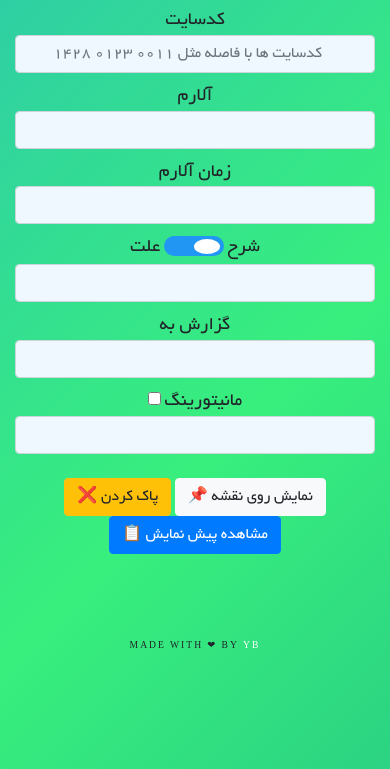
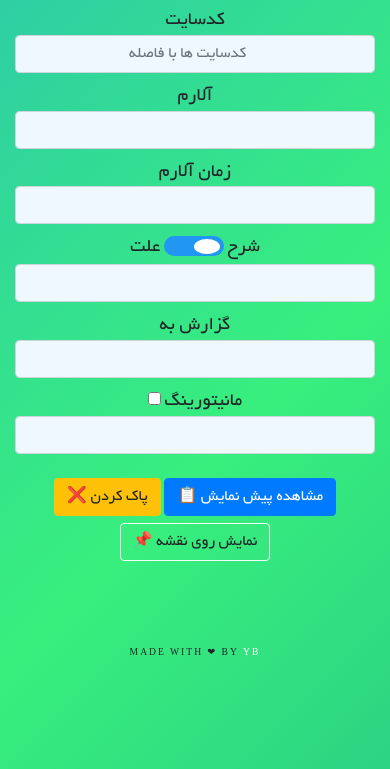
Before and after one commit to Sicario7/Alarmer, a plain HTML site: page index.html in a window 390 px wide. Shown: the part 75-844 px from the top of the page. Drawn offline with nearby package versions, Linux system fonts and the light colour scheme; no server answers.

Commit message:
Minor changes in Styling

```diff
--- a/css/style.css
+++ b/css/style.css
@@ -193,9 +193,9 @@ input:checked + .slider:before {
   white-space: nowrap;
   overflow: hidden;
   border-right: 3px solid;
-  /* font-family: monospace; */
   font-size: 2em;
   border-right: none;
+  /* animation-delay: 1s; */
 }
 
 @keyframes typing {
@@ -212,3 +212,13 @@ input:checked + .slider:before {
     border-color: transparent;
   }
 }
+
+@media (max-width: 468px) {
+  #showonmap {
+    margin-top: 7px;
+  }
+}
+
+#showonmap:hover {
+  background-color: blanchedalmond !important;
+}
--- a/index.html
+++ b/index.html
@@ -71,6 +71,8 @@
       })();
     </script>
     <!--END RAYCHAT CODE-->
+<!-- //////////////////////////////////////////////////////////////////////// -->
+
   </head>
   <body>
     <div class="container">
@@ -88,7 +90,7 @@
           type="search"
           class="form-control"
           id="site_code"
-          placeholder="کدسایت ها با فاصله مثل 0011 0123 1428"
+          placeholder="کدسایت ها با فاصله"
         />
 
         <label class="labels">آلارم</label>
@@ -131,25 +133,27 @@
         />
         <br />
         <button
+        type="button"
+        class="btn btn-primary"
+        id="preview"
+        data-toggle="modal"
+        data-target="#exampleModalLong"
+      >
+        مشاهده پیش نمایش 📋
+      </button>
+      <button type="button" class="btn btn-warning" id="clear">
+        پاک کردن ❌
+      </button>
+      <button
           type="button"
-          class="btn btn-light"
+          class="btn btn-light bg-transparent"
           id="showonmap"
           class="btn btn-info"
         >
           نمایش روی نقشه 📌
-        </button>
-        <button type="button" class="btn btn-warning" id="clear">
-          پاک کردن ❌
-        </button>
-        <button
-          type="button"
-          class="btn btn-primary"
-          id="preview"
-          data-toggle="modal"
-          data-target="#exampleModalLong"
-        >
-          مشاهده پیش نمایش 📋
-        </button>
+      </button>
+
+
       </form>
       <!-- Modal -->
       <div
--- a/js/main.js
+++ b/js/main.js
@@ -264,10 +264,10 @@ document.getElementById("showonmap").addEventListener("click", function () {
   window.open("Map.html");
 });
 
-fetch("https://inspiration.goprogram.ai")
-  .then(function (responce) {
-    return responce.json();
-  })
-  .then(function (data) {
-    console.log(data);
-  });
+// fetch("https://inspiration.goprogram.ai")
+//   .then(function (responce) {
+//     return responce.json();
+//   })
+//   .then(function (data) {
+//     console.log(data);
+//   });
```
